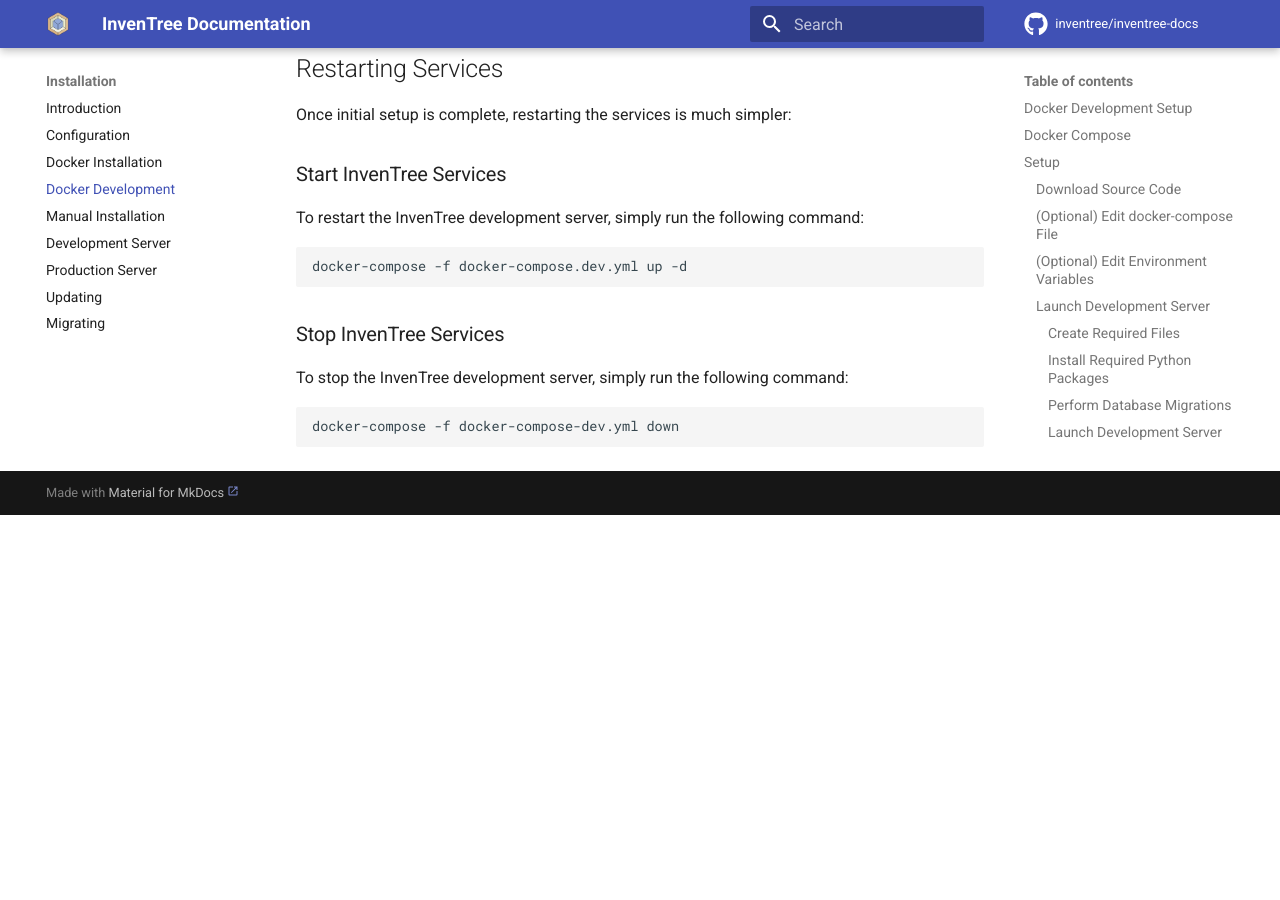
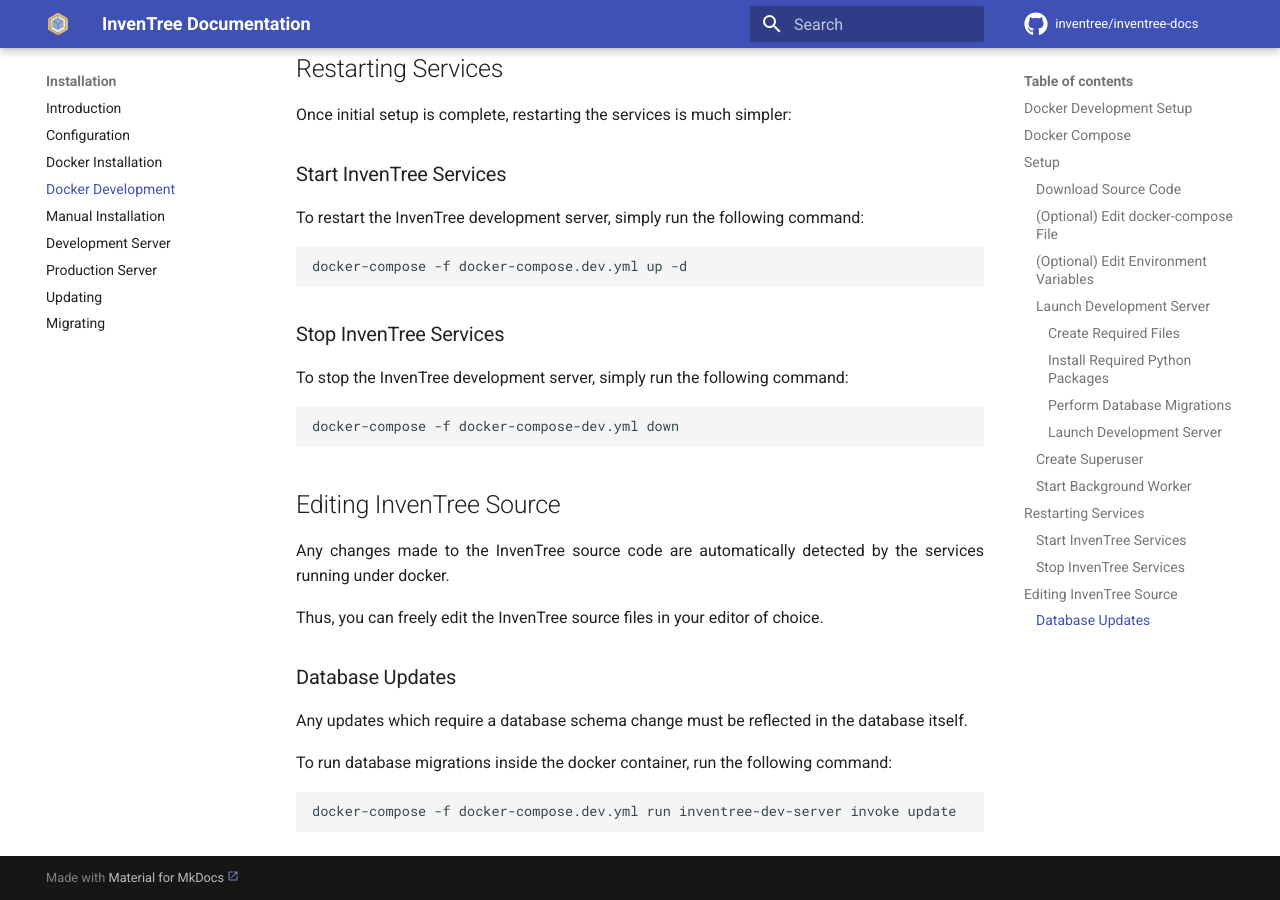
Before and after one commit to inventree/inventree-docs, an MkDocs documentation site: the page built from docs/start/docker_dev.md, in a window 1280 px wide and 900 px high, scrolled down 3314 px. Built offline with MkDocs 1.6.1 and Material for MkDocs 9.7.7, drawn with Linux system fonts in a browser that asks for light colours; a script that is not in the unit is left out; comment, search, counter and statistics services are not loaded; before the commit the page ends 3829 px from its top, so only the background shows below that.

Commit message:
Adds note about editing source files

````diff
--- a/docs/start/docker_dev.md
+++ b/docs/start/docker_dev.md
@@ -139,3 +139,19 @@
 ```
 docker-compose -f docker-compose-dev.yml down
 ```
+
+## Editing InvenTree Source
+
+Any changes made to the InvenTree source code are automatically detected by the services running under docker.
+
+Thus, you can freely edit the InvenTree source files in your editor of choice.
+
+### Database Updates
+
+Any updates which require a database schema change must be reflected in the database itself.
+
+To run database migrations inside the docker container, run the following command:
+
+```
+docker-compose -f docker-compose.dev.yml run inventree-dev-server invoke update
+```
````
